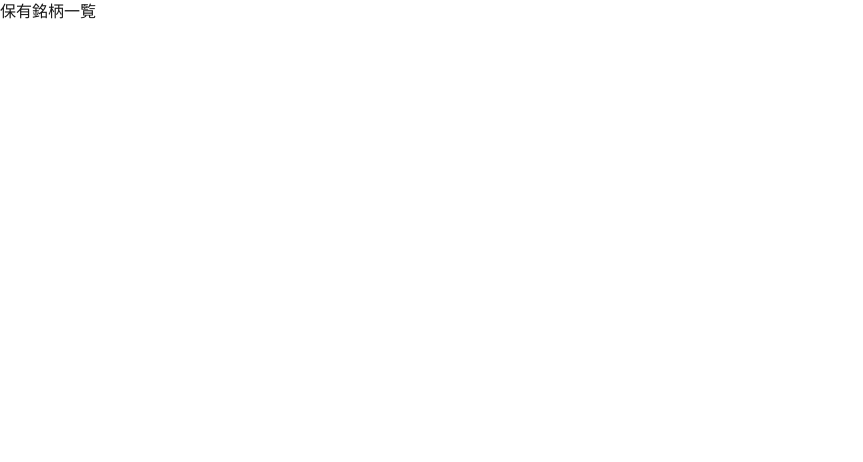
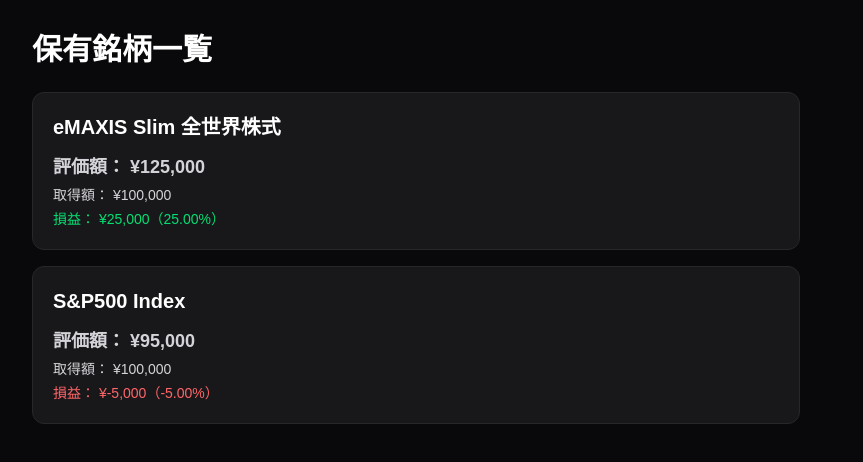
Before and after one commit to tomoya-1124/fundfolio, a Next.js app in the folder frontend/: page /funds in a window 1280 px wide. Shown: the top 462 px of the page, without its empty margins (0-863 px from the left). Built offline with nearby package versions, Linux system fonts and the light colour scheme.

Commit message:
day4: create funds list UI with dummy portfolio data

```diff
--- a/frontend/app/funds/page.tsx
+++ b/frontend/app/funds/page.tsx
@@ -1,3 +1,67 @@
+const funds = [
+  {
+    id: 1,
+    fund_name: "eMAXIS Slim 全世界株式",
+    current_value: 125000,
+    acquisition_amount: 100000,
+  },
+  {
+    id: 2,
+    fund_name: "S&P500 Index",
+    current_value: 95000,
+    acquisition_amount: 100000,
+  },
+];
+
 export default function FundsPage() {
-  return <h1>保有銘柄一覧</h1>;
+  return (
+    <main className="min-h-screen bg-zinc-950 text-white p-8">
+      <h1 className="text-3xl font-bold mb-6">保有銘柄一覧</h1>
+
+      <div className="max-w-3xl grid gap-4">
+        {funds.map((fund) => {
+          const profit =
+            fund.current_value - fund.acquisition_amount;
+
+          const profitRate =
+            (profit / fund.acquisition_amount) * 100;
+
+          return (
+            <div
+              key={fund.id}
+              className="bg-zinc-900 border border-zinc-800 rounded-xl p-5"
+            >
+              <h2 className="text-xl font-semibold mb-3">
+                {fund.fund_name}
+              </h2>
+
+              <div className="space-y-1 text-sm text-zinc-300">
+                <p className="text-lg font-semibold">
+                  評価額：
+                  ¥{fund.current_value.toLocaleString()}
+                </p>
+
+                <p>
+                  取得額：
+                  ¥{fund.acquisition_amount.toLocaleString()}
+                </p>
+
+                <p
+                  className={
+                    profit >= 0
+                      ? "text-green-400"
+                      : "text-red-400"
+                  }
+                >
+                  損益：
+                  ¥{profit.toLocaleString()}
+                  （{profitRate.toFixed(2)}%）
+                </p>
+              </div>
+            </div>
+          );
+        })}
+      </div>
+    </main>
+  );
 }
```
Also changed, not shown: 1 other file (tests, documents, lock files or other folders).
